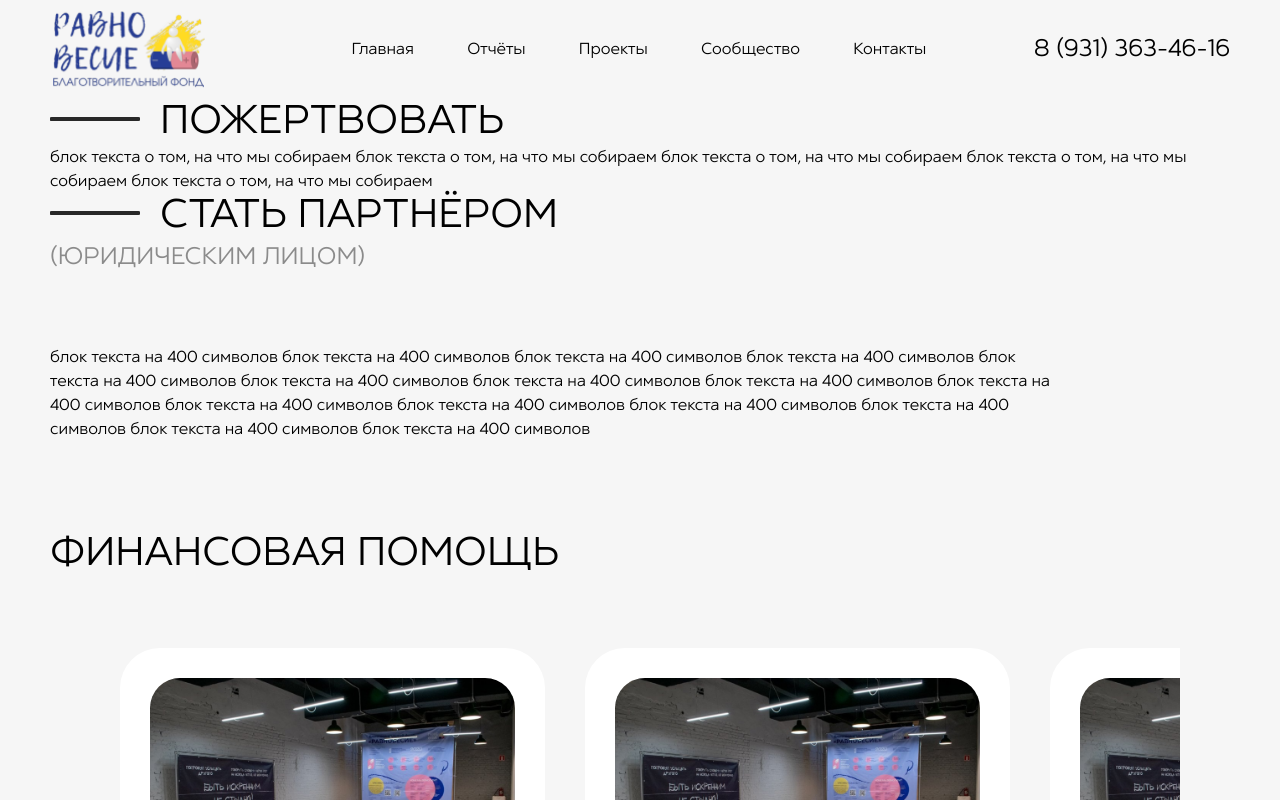
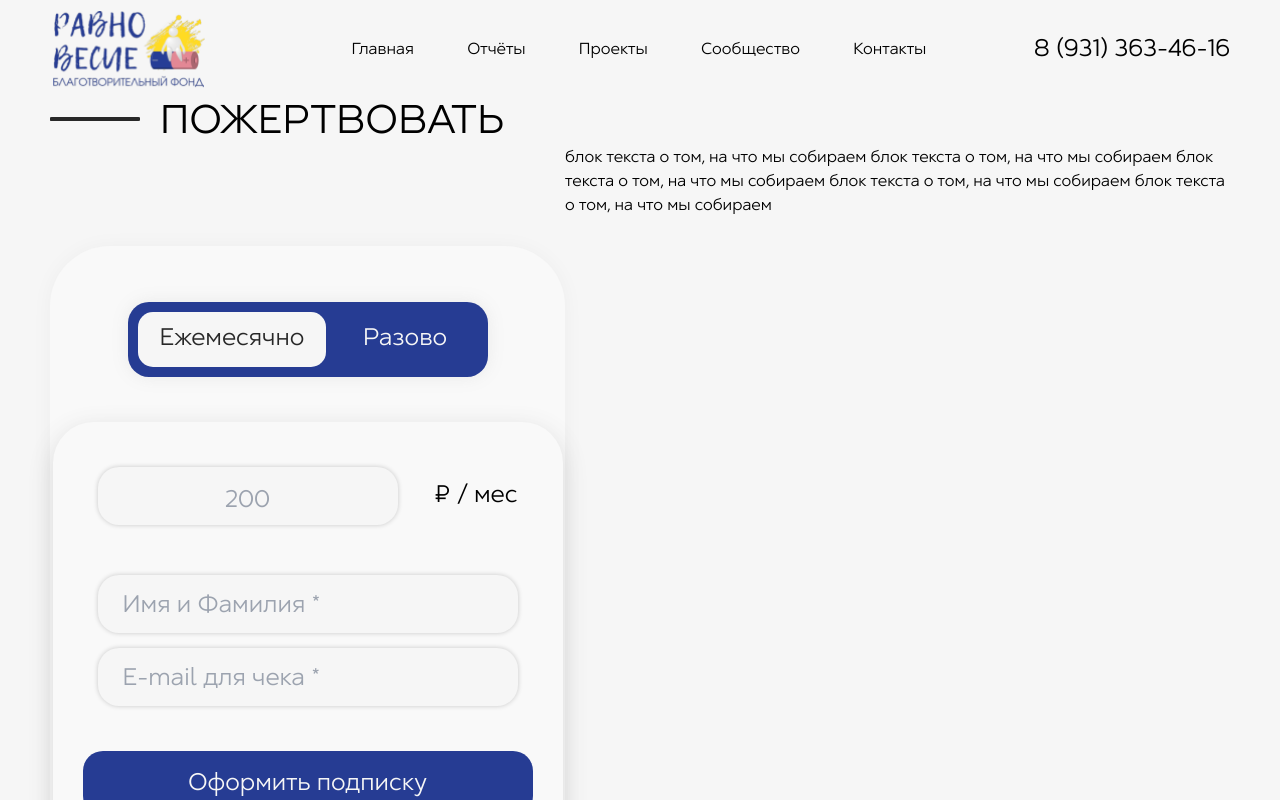
Before and after one commit to thirdmadman/fond-ravnovesie.ru_2023, a Next.js app: page /ways-to-help in a window 1280 px wide. Shown: the top 800 px of the page. Built offline with nearby package versions, Linux system fonts and the light colour scheme.

Commit message:
feat: update SectionDonate

```diff
--- a/src/components/ways-to-help/SectionDonate.tsx
+++ b/src/components/ways-to-help/SectionDonate.tsx
@@ -1,11 +1,19 @@
+import { DonationForm } from '../home/DonationForm';
+import '@/styles/ways-to-help/sectionDonate.scss';
+
 export function SectionDonate() {
   return (
-    <section className="section-ways-donation" id="donate">
+    <section className="section-donate" id="donate">
       <h2>Пожертвовать</h2>
-      <p>
-        блок текста о том, на что мы собираем блок текста о том, на что мы собираем блок текста о том, на что мы
-        собираем блок текста о том, на что мы собираем блок текста о том, на что мы собираем
-      </p>
+      <div className="section-donate__body">
+        <DonationForm />
+        <div className="section-donate__description">
+          <p>
+            блок текста о том, на что мы собираем блок текста о том, на что мы собираем блок текста о том, на что мы
+            собираем блок текста о том, на что мы собираем блок текста о том, на что мы собираем
+          </p>
+        </div>
+      </div>
     </section>
   );
 }
--- /dev/null
+++ b/src/styles/ways-to-help/sectionDonate.scss
@@ -0,0 +1,9 @@
+.section-donate {
+  .section-donate__body {
+    display: flex;
+  }
+
+  .section-donate__description {
+
+  }
+}
```
